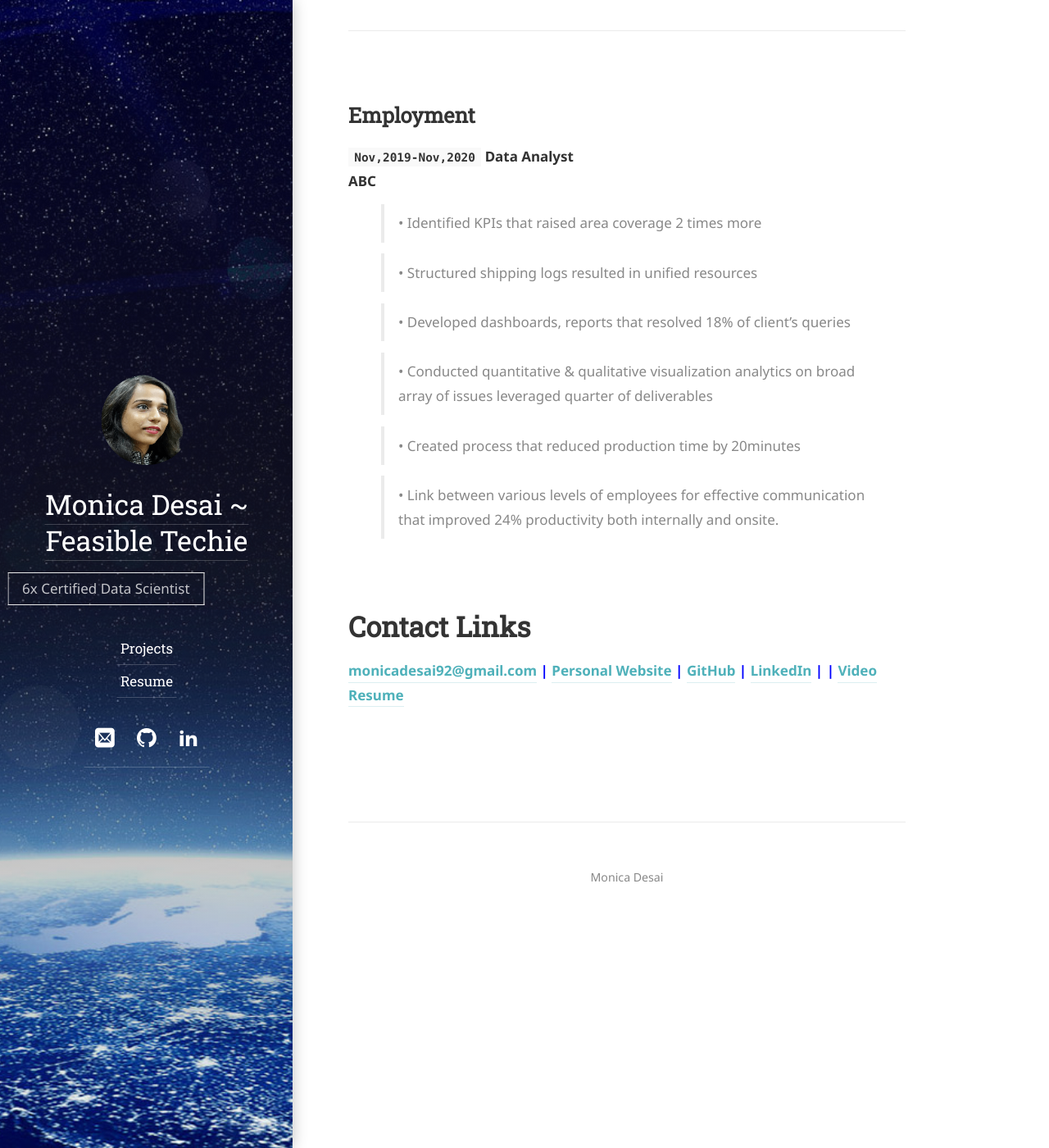
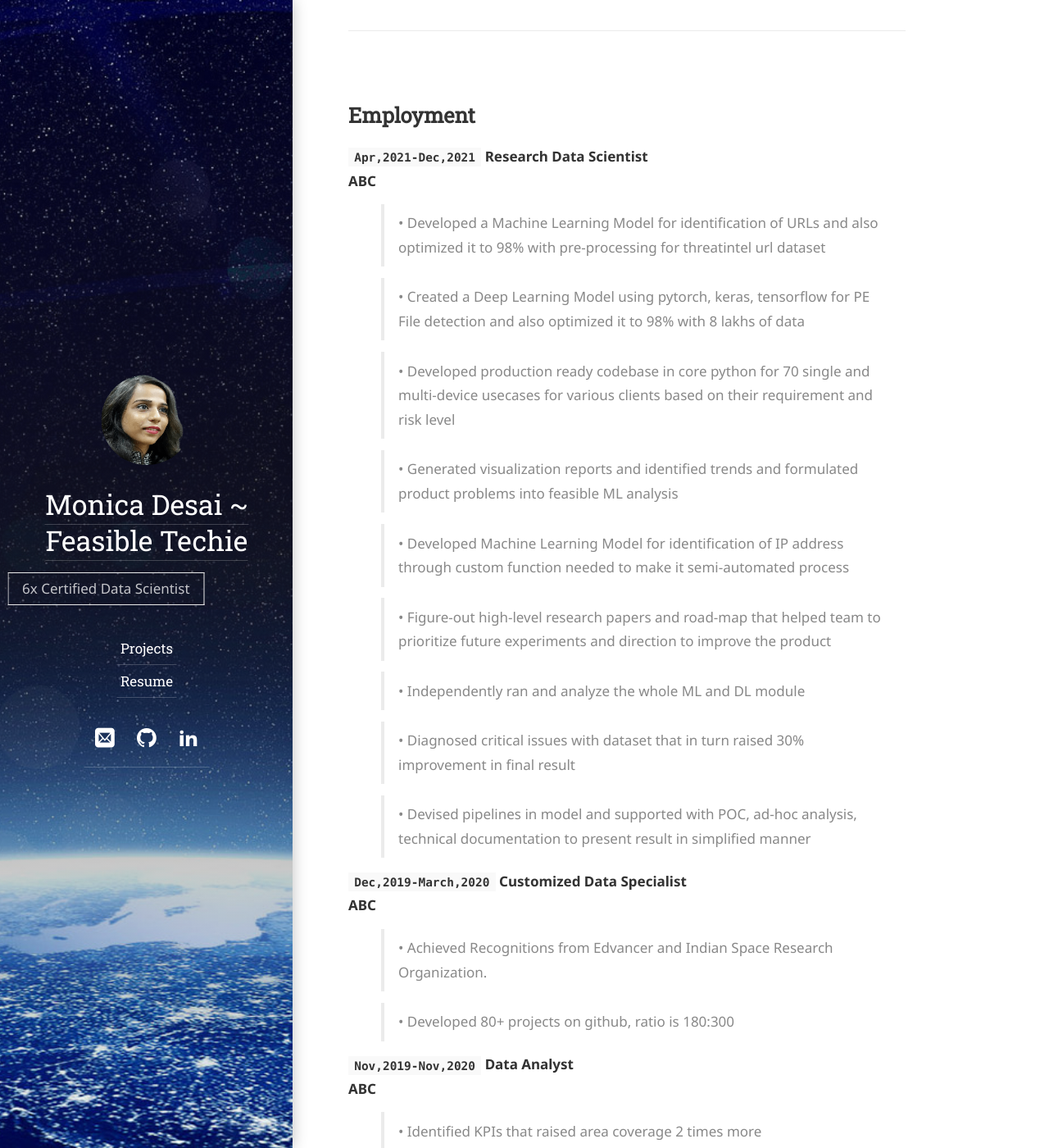
Before and after one commit to monicadesai/monicadesAI-tech.github.io, a Jekyll site: the page built from about.md, in a window 1280 px wide and 1400 px high, scrolled down 1984 px. Shown: the whole window at 82% size. Built offline with Jekyll 4.4.1, drawn with Linux system fonts in a browser that asks for light colours; some web fonts are replaced; our own code applies the rules of GitHub Pages for plain Markdown files.

Commit message:
Update about.md

```diff
--- a/about.md
+++ b/about.md
@@ -65,6 +65,28 @@ Indian Space Research Organization & Indian Insititute of Remote Sensing Certifi
 
 ## **Employment**
 
+
+`Apr,2021-Dec,2021` **Research Data Scientist** <br/>
+                    ABC
+
+: > •	Developed a Machine Learning Model for identification of URLs and also optimized it to 98% with pre-processing for threatintel url dataset
+: > •	Created a Deep Learning Model using pytorch, keras, tensorflow for PE File detection and also optimized it to 98% with 8 lakhs of data
+: > •	Developed production ready codebase in core python for 70 single and multi-device usecases for various clients based on their requirement and risk level
+: > •	Generated visualization reports and identified trends and formulated product problems into feasible ML analysis
+: > •	Developed Machine Learning Model for identification of IP address through custom function needed to make it semi-automated process
+: > •	Figure-out high-level research papers and road-map that helped team to prioritize future experiments and direction to improve the product
+: > •	Independently ran and analyze the whole ML and DL module
+: > •	Diagnosed critical issues with dataset that in turn raised 30% improvement in final result
+: > •	Devised pipelines in model and supported with POC, ad-hoc analysis, technical documentation to present result in simplified manner
+
+
+`Dec,2019-March,2020` **Customized Data Specialist** <br/>
+                    ABC
+
+: > •	Achieved Recognitions from Edvancer and Indian Space Research Organization.
+: > •	Developed 80+ projects on github, ratio is 180:300
+
+
 `Nov,2019-Nov,2020` **Data Analyst** <br/>
                     ABC
 
@@ -73,7 +95,6 @@ Indian Space Research Organization & Indian Insititute of Remote Sensing Certifi
 : > •	Developed dashboards, reports that resolved 18% of client’s queries
 : > •	Conducted quantitative & qualitative visualization analytics on broad array of issues leveraged quarter of deliverables
 : > •	Created process that reduced production time by 20minutes
-: > •	Link between various levels of employees for effective communication that improved 24% productivity both internally and onsite.
 
 
 
```
